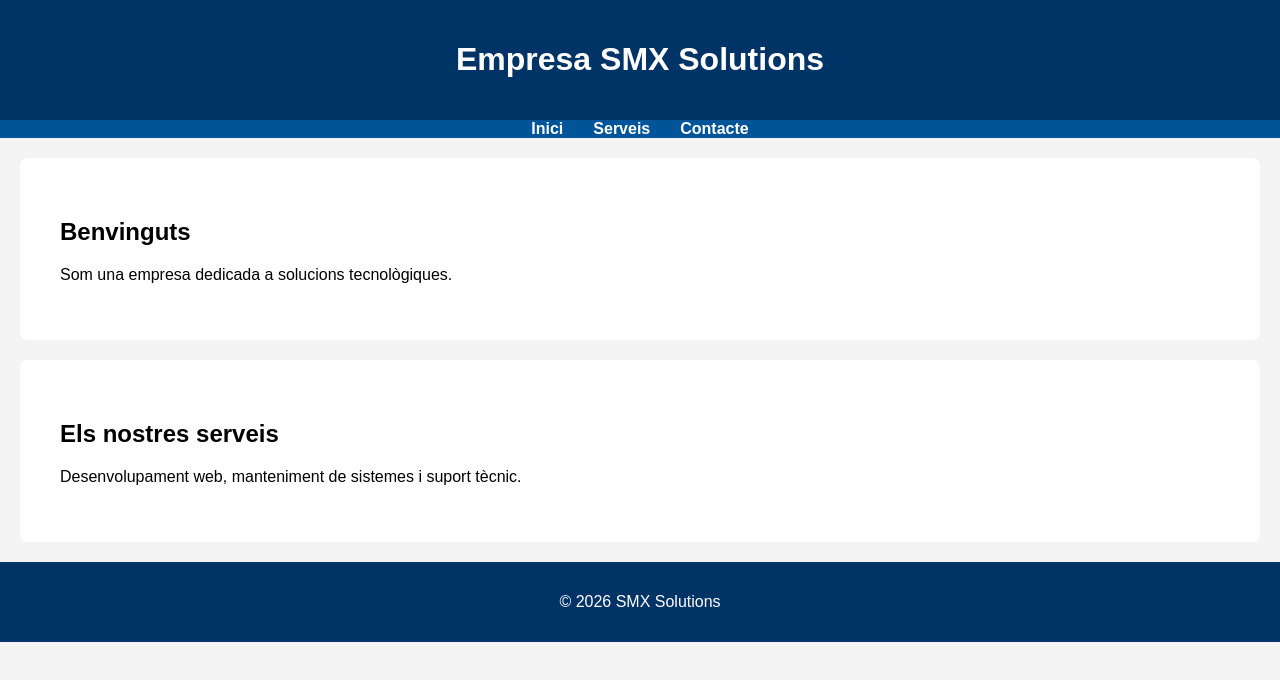
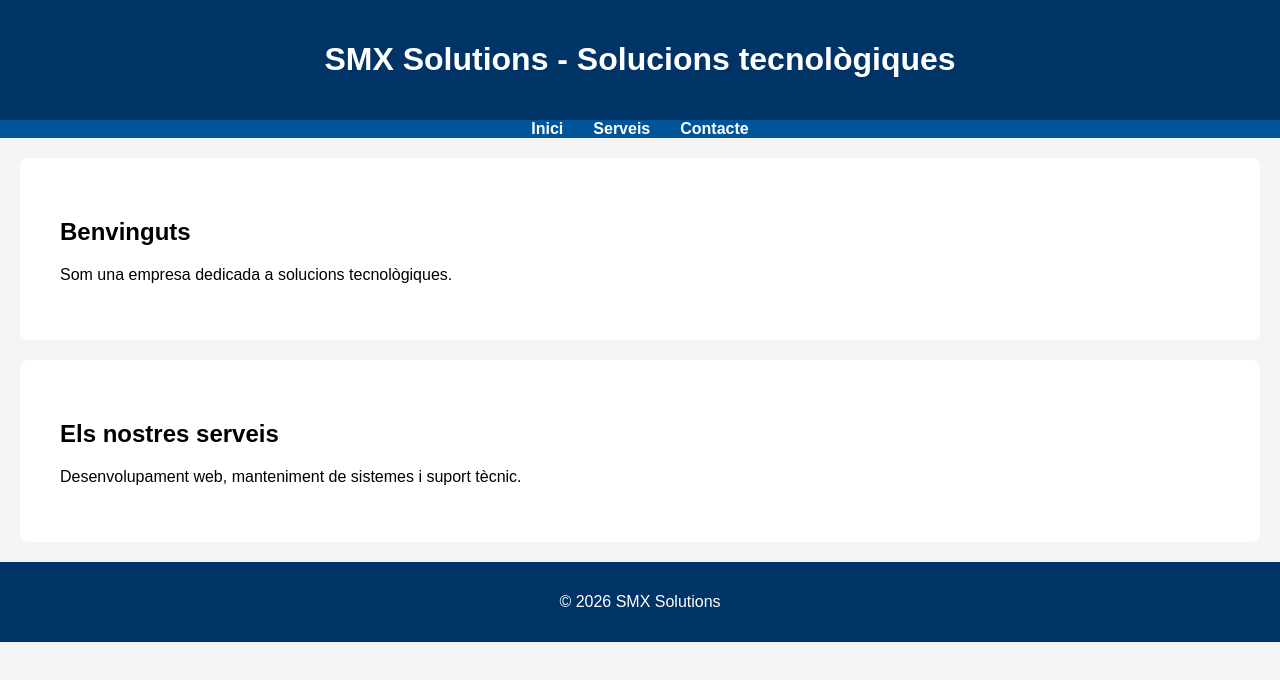
Before and after one commit to Ashfaqbarresiones/web_smx_m8_conflicte_grup8, a plain HTML site: page index.html in a window 1280 px wide. Drawn offline with Linux system fonts and the light colour scheme.

Commit message:
Millora del títol del header - Dev A

```diff
--- a/index.html
+++ b/index.html
@@ -8,7 +8,7 @@
 <body>
 
 <header>
-   <h1>Empresa SMX Solutions</h1>
+   <h1>SMX Solutions - Solucions tecnològiques</h1>
 </header>
 
 <nav>
```
